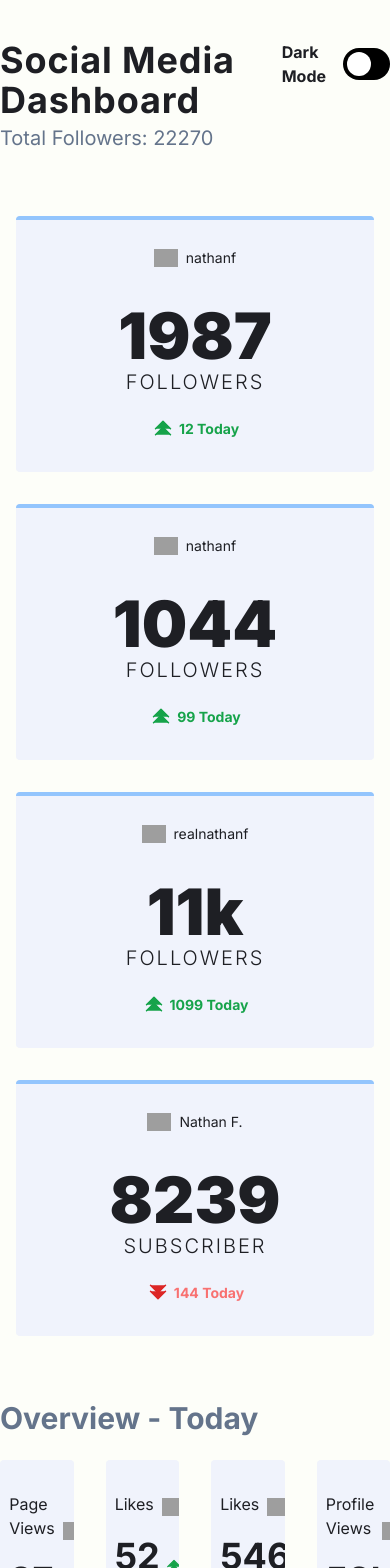
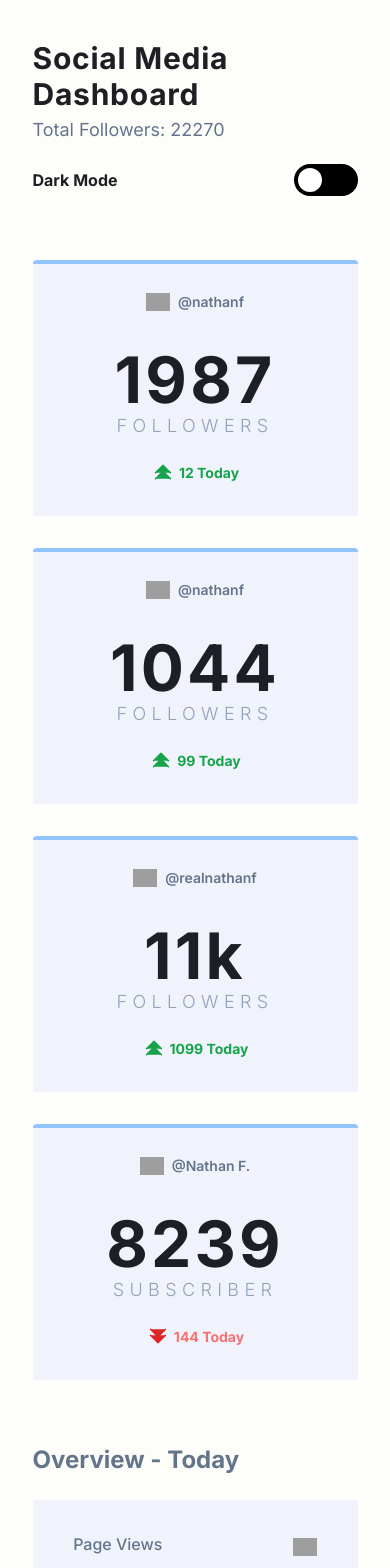
Before and after one commit to raymondtju/socmed-dashboard, a Next.js app: page / in a window 390 px wide. Shown: the top 1568 px of the page. Built offline with nearby package versions, Linux system fonts and the light colour scheme; grey boxes are pictures that could not be loaded.

Commit message:
fix styling and responsive

```diff
--- a/src/components/Card/index.jsx
+++ b/src/components/Card/index.jsx
@@ -14,11 +14,11 @@ export default function Card({
       <span className="absolute w-full h-1 bg-blue-300" />
       <div className="flex items-center gap-2 mt-8 ">
         <Image src={image} alt="facebook" width={24} height={24} />
-        <p className="text-sm">{username}</p>
+        <p className="text-sm font-semibold text-slate-500">@{username}</p>
       </div>
       <div className="mt-5">
-        <p className="text-[64px] font-black">{followers}</p>
-        <p className="-mt-4 text-xl font-light tracking-widest uppercase">
+        <p className="text-[64px] font-bold tracking-wider">{followers}</p>
+        <p className="-mt-4 text-lg font-light tracking-[0.3em] uppercase text-slate-400">
           {type == "followers" ? "followers" : "subscriber"}
         </p>
       </div>
--- a/src/components/Header/index.jsx
+++ b/src/components/Header/index.jsx
@@ -9,14 +9,16 @@ export default function Header() {
   });
 
   return (
-    <header className="flex justify-between pt-10">
+    <header className="flex flex-col pt-10 md:flex-row md:justify-between">
       <div>
-        <h1 className="text-4xl font-bold tracking-wide">
+        <h1 className="text-3xl font-bold tracking-wide md:text-4xl">
           Social Media Dashboard
         </h1>
-        <p className="pt-1 text-xl text-slate-500">Total Followers: {sum}</p>
+        <p className="pt-1 text-lg md:text-xl text-slate-500">
+          Total Followers: {sum}
+        </p>
       </div>
-      <div>
+      <div className="mt-5">
         <Theme />
       </div>
     </header>
--- a/src/components/Overview/index.jsx
+++ b/src/components/Overview/index.jsx
@@ -15,8 +15,8 @@ export default function Overview({
     <div>
       <div className="relative flex flex-col items-center bg-[#F0F3FC] dark:bg-[#252B43] h-auto rounded overflow-hidden cursor-pointer hover:bg-[#E1E3F0] dark:text-[#FDFEF9] dark:hover:bg-[#333A56] transition-all duration-300 ease-in">
         <div className="flex items-end justify-between w-9/12 gap-2 mt-8">
-          <p className="text-base">{sectionName}</p>
-          <Image src={image} alt="facebook" width={24} height={24} />
+          <p className="text-base font-medium text-slate-500">{sectionName}</p>
+          <Image src={image} alt="image" width={24} height={24} />
         </div>
 
         <div className="flex items-end justify-between w-9/12 gap-1 mt-5 mb-6">
--- a/src/pages/index.js
+++ b/src/pages/index.js
@@ -4,6 +4,7 @@ import Header from "@/components/Header";
 import Card from "@/components/Card";
 import datas from "@/data";
 import Overview from "@/components/Overview";
+import Footer from "@/components/Footer";
 
 const inter = Inter({ subsets: ["latin"] });
 
@@ -16,10 +17,10 @@ export default function Home({ cards, overview }) {
         <meta name="viewport" content="width=device-width, initial-scale=1" />
         <link rel="icon" href="/favicon.ico" />
       </Head>
-      <main className={`${inter.className} m-auto`}>
-        <div className="m-auto max-w-7xl">
+      <main className={`${inter.className}`}>
+        <div className="w-10/12 m-auto max-w-7xl">
           <Header />
-          <div className="grid grid-cols-1 gap-8 mt-16 ml-4 mr-4 md:grid-cols-2 xl:grid-cols-4">
+          <div className="grid grid-cols-1 gap-8 mt-16 ml-auto mr-auto place-content-between sm:grid-cols-2 xl:grid-cols-4">
             {cards.map((card, index) => {
               return (
                 <Card
@@ -38,10 +39,10 @@ export default function Home({ cards, overview }) {
               );
             })}
           </div>
-          <h1 className="mt-16 mb-6 text-3xl font-bold text-slate-500">
+          <h1 className="mt-16 mb-6 text-2xl font-bold md:text-3xl text-slate-500">
             Overview - Today
           </h1>
-          <div className="grid grid-cols-4 gap-8 mt-4">
+          <div className="grid grid-cols-1 gap-8 mt-4 ml-auto mr-auto place-content-between sm:grid-cols-2 xl:grid-cols-4">
             {overview.map((card, index) => {
               return (
                 <Overview
@@ -58,6 +59,7 @@ export default function Home({ cards, overview }) {
               );
             })}
           </div>
+          <Footer />
         </div>
       </main>
     </>
```
